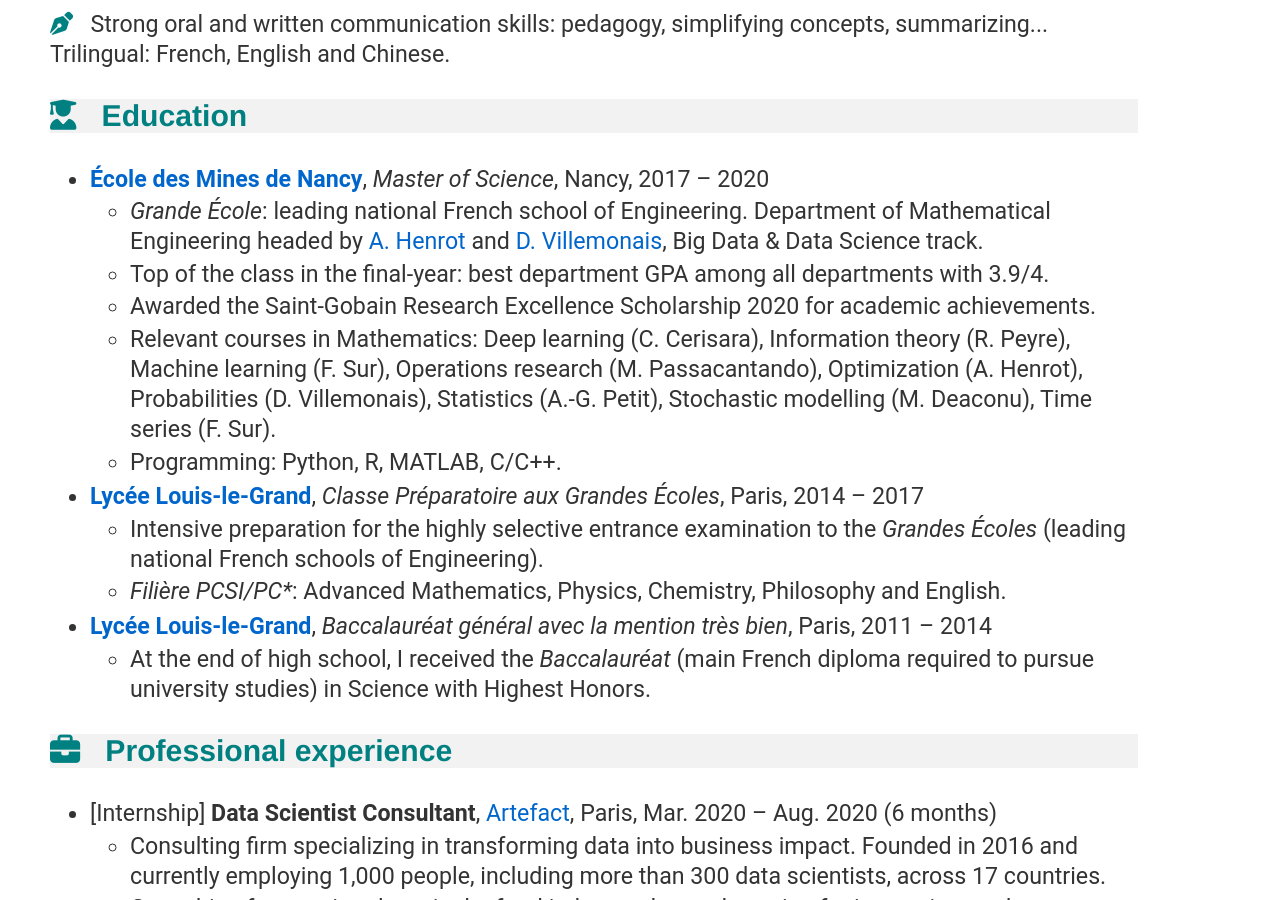
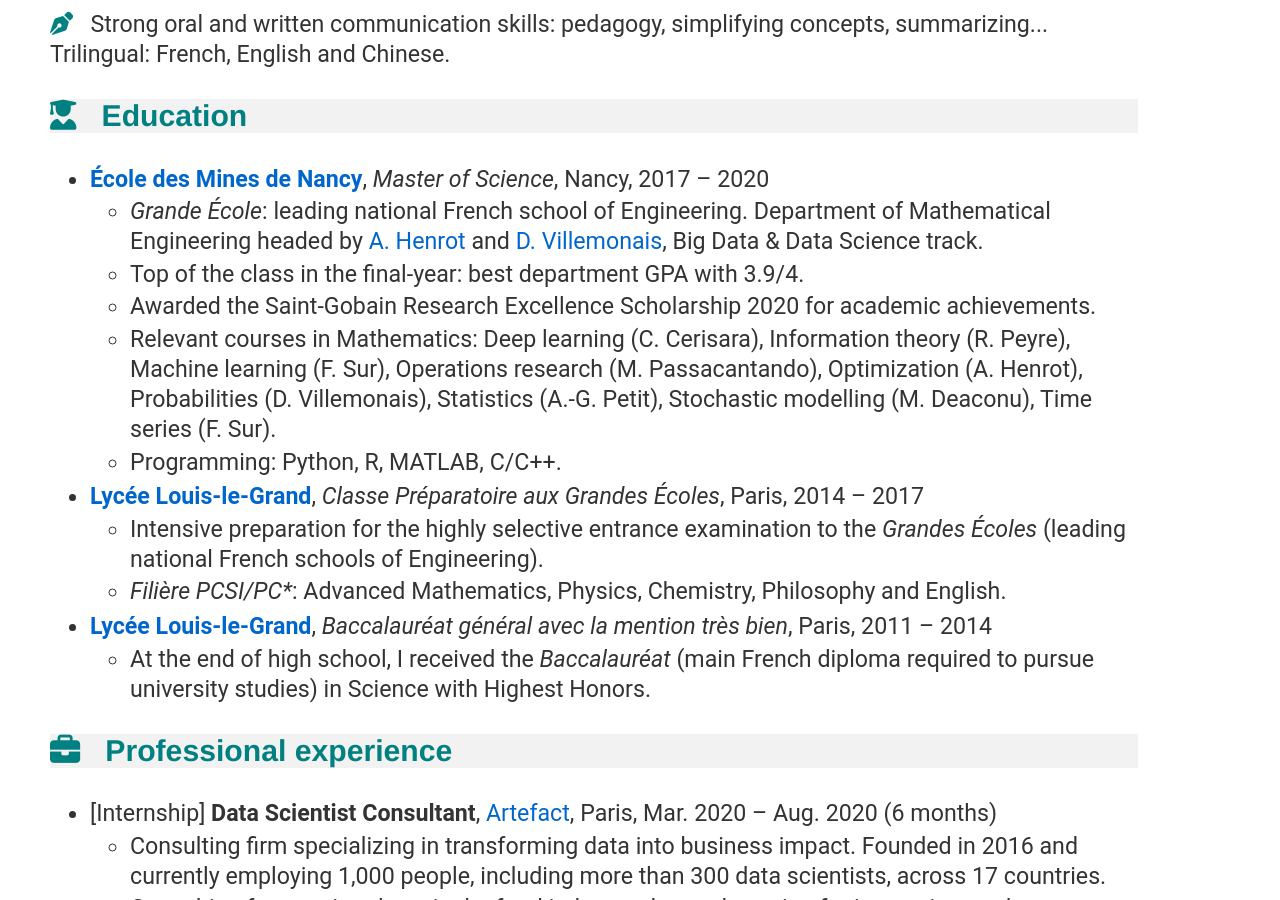
Before and after one commit to sylvaincom/sylvaincom.github.io, a Jekyll site: the page built from cv/index.html, in a window 1280 px wide and 900 px high, scrolled down 519 px. Built offline with Jekyll 4.4.1, drawn with Linux system fonts in a browser that asks for light colours; nearby versions of some CDN libraries.

Commit message:
Update index.html

```diff
--- a/cv/index.html
+++ b/cv/index.html
@@ -41,7 +41,7 @@ Strong oral and written communication skills: pedagogy, simplifying concepts, su
 
 	<ul>
 		<li><i>Grande École</i>: leading national French school of Engineering. Department of Mathematical Engineering headed by <a href="http://www.iecl.univ-lorraine.fr/~Antoine.Henrot/english.html" target="_blank">A. Henrot</a> and <a href="http://www.normalesup.org/~villemonais" target="_blank">D. Villemonais</a>, Big Data & Data Science track.</li>
-		<li>Top of the class in the final-year: best department GPA among all departments with 3.9/4.</li>
+		<li>Top of the class in the final-year: best department GPA with 3.9/4.</li>
 		<li>Awarded the Saint-Gobain Research Excellence Scholarship 2020 for academic achievements.</li>
 		<li>Relevant courses in Mathematics: Deep learning (C. Cerisara), Information theory (R. Peyre), Machine learning (F. Sur), Operations research (M. Passacantando), Optimization (A. Henrot), Probabilities (D. Villemonais), Statistics (A.-G. Petit), Stochastic modelling (M. Deaconu), Time series (F. Sur).</li>
 		<li>Programming: Python, R, MATLAB, C/C++.</li>
```
